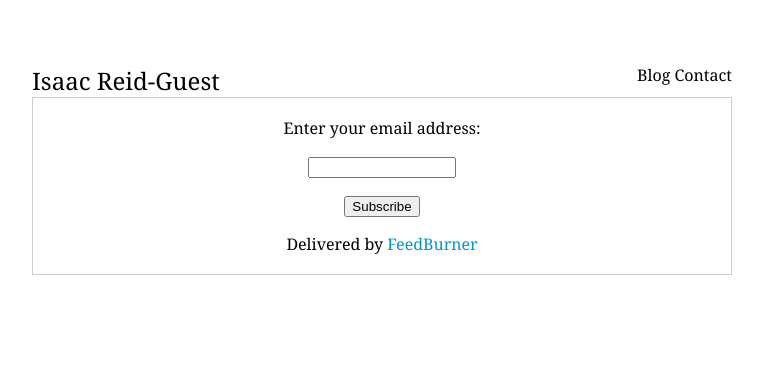
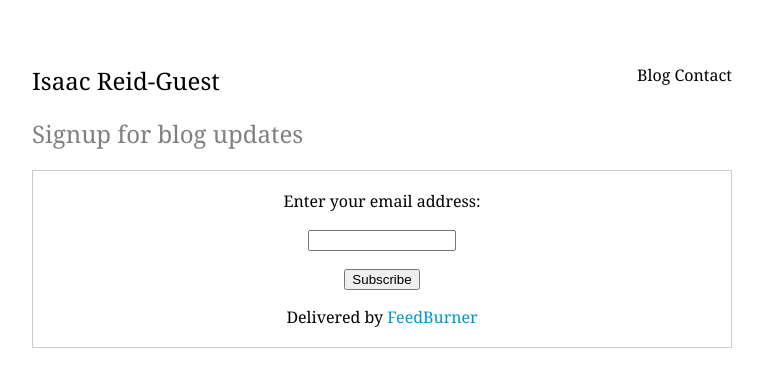
Before and after one commit to ir-g/ir-g.github.io, a Jekyll site: the page built from m/feedburner-signup.md, in a window 1280 px wide. Shown: the top 387 px of the page, without its empty margins (258-1021 px from the left). Built offline with Jekyll 4.4.1, drawn with Linux system fonts in a browser that asks for light colours.

Commit message:
Update feedburner-signup.md

```diff
--- a/m/feedburner-signup.md
+++ b/m/feedburner-signup.md
@@ -2,4 +2,6 @@
 title: Signup for blog updates
 ---
 
+## Signup for blog updates
+
 <form style="border:1px solid #ccc;padding:3px;text-align:center;" action="https://feedburner.google.com/fb/a/mailverify" method="post" target="popupwindow" onsubmit="window.open('https://feedburner.google.com/fb/a/mailverify?uri=ir-g', 'popupwindow', 'scrollbars=yes,width=550,height=520');return true"><p>Enter your email address:</p><p><input type="text" style="width:140px" name="email"/></p><input type="hidden" value="ir-g" name="uri"/><input type="hidden" name="loc" value="en_US"/><input type="submit" value="Subscribe" /><p>Delivered by <a href="https://feedburner.google.com" target="_blank">FeedBurner</a></p></form>
```
